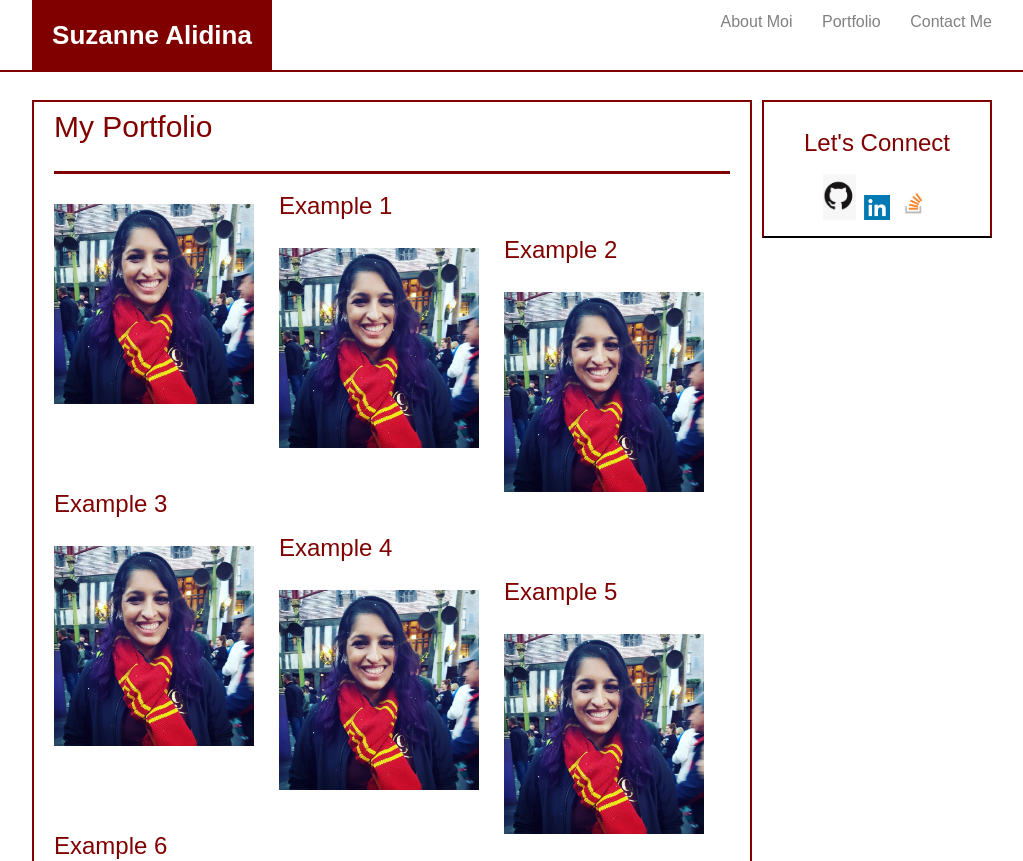
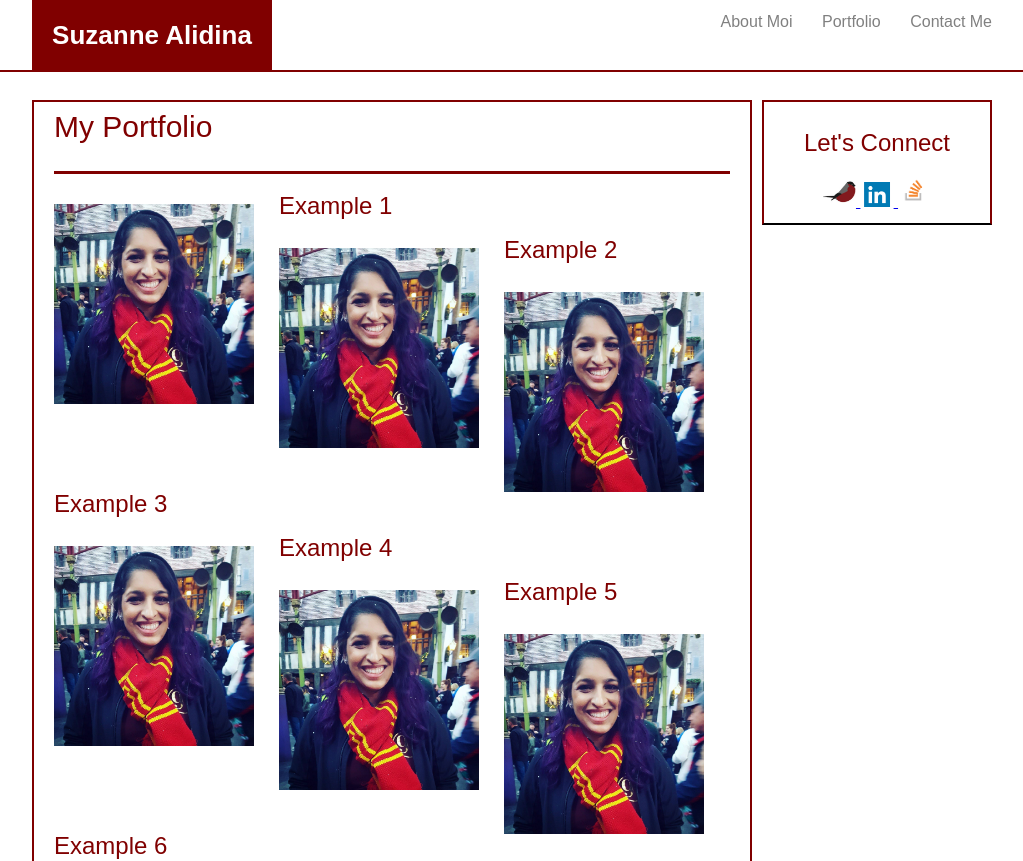
Before and after one commit to SAlidina/Basic-Portfolio, a plain HTML site: page portfolio.html in a window 1280 px wide. Shown: the top 861 px of the page, without its empty margins (128-1151 px from the left). Drawn offline with Linux system fonts and the light colour scheme.

Commit message:
updated site content

```diff
--- a/portfolio.html
+++ b/portfolio.html
@@ -53,10 +53,15 @@
             <section class="rightbox">
                     <div class="letsconnect">
                         <h2>Let's Connect</h2>
-
-                        <img src="assets/githublogo.png" class="socialbutton" alt="GitHub">
+                        <a href="http://www.suzannealia.com">
+                            <img src="assets/finch.png" class="socialbutton" alt="GitHub">
+                        </a>
+                        <a href="https://www.linkedin.com/in/suzannealia/">
                         <img src="assets/LinkedIn.png" class="socialbutton" alt="LinkedIn">
+                        </a>
+                        <a href="https://stackexchange.com/users/15416041/s-alidina">
                         <img src="assets/stackoverflowlogo.png" class="socialbutton" alt="Stack Over Flow">
+                        </a>
                     </div>
                 </section>
         </div>
```
Also changed, not shown: contact.html (+7 -1 lines), index.html (+7 -2 lines), assets/finch.png (added).
